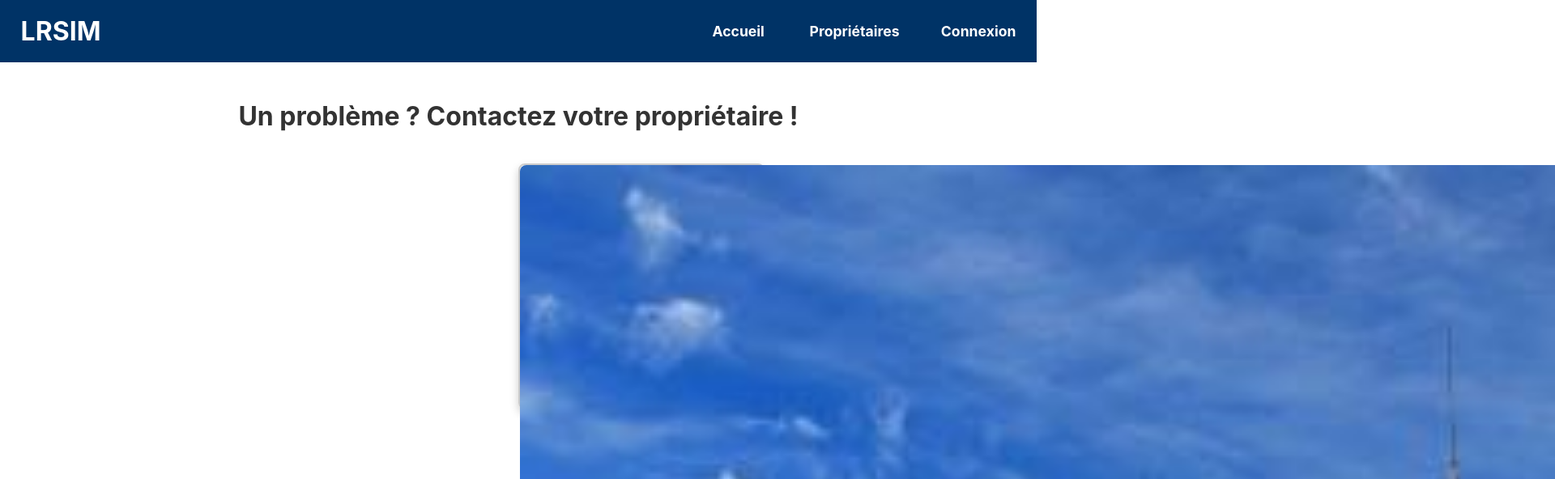
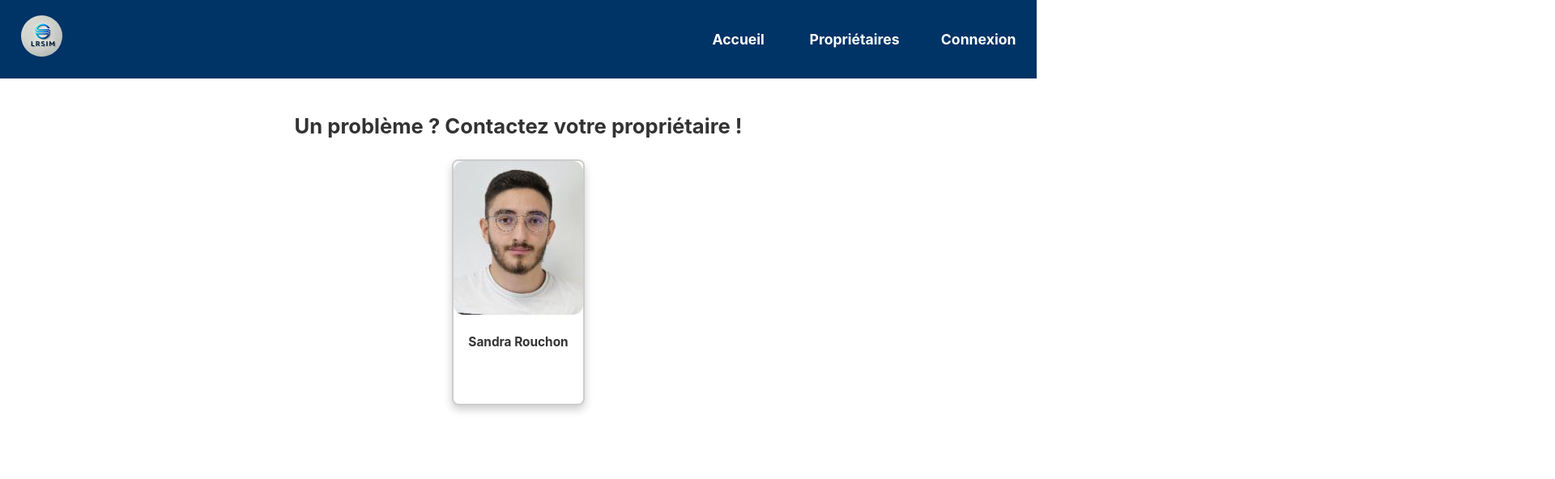
Before and after one commit to Gabriel34190/LRSIM, a React (Create React App) app: page /proprietaires in a window 1280 px wide. Shown: the top 592 px of the page at 81% size, 1920 px wide, since content can reach past the window. Built offline with nearby package versions, Linux system fonts and the light colour scheme.

Commit message:
Avacée sur les appartements et détails -> struct comme book

```diff
--- a/src/components/AppartementDetailsPage.js
+++ b/src/components/AppartementDetailsPage.js
@@ -4,6 +4,7 @@ import { doc, getDoc } from 'firebase/firestore';
 import { auth, db } from './firebase-config';
 import '../css/Home.css';
 import '../css/LocationPage.css';
+import logo from '../images/LRSIM.png'
 
 const AppartementDetailsPage = () => {
     const { locationId, appartementId } = useParams(); // Récupération des IDs
@@ -48,7 +49,9 @@ const AppartementDetailsPage = () => {
     return (
         <div>
             <div className="navbar">
-                <div className="logo">LesRouchons.com</div>
+            <div className="logo">
+                <img src={logo} alt="Logo" style={{ width: '4vw', height: '4hw', borderRadius: '56%'}} />
+            </div>
                 <div className="status-label">{user ? 'Connected' : 'Not Connected'}</div>
                 <div>
                     <a href="/" className="nav-link">Accueil</a>
--- a/src/components/LocationPage.js
+++ b/src/components/LocationPage.js
@@ -5,6 +5,7 @@ import { auth, db } from './firebase-config';
 import NewAppartementForm from './NewAppartementForm';
 import '../css/Home.css';
 import '../css/LocationPage.css';
+import logo from '../images/LRSIM.png';
 
 const LocationPage = () => {
     const { id } = useParams(); // Récupère l'ID du lieu depuis l'URL
@@ -86,7 +87,6 @@ const LocationPage = () => {
         navigate(`/details-appartement/${id}/${appartementId}`);
     };
 
-
     // Callback pour ajouter un appartement
     const handleAppartementAdded = (newAppartement) => {
         setAppartements((prev) => [...prev, newAppartement]);
@@ -99,7 +99,7 @@ const LocationPage = () => {
             {/* Navbar */}
             <div className="navbar">
                 <div className="logo">
-                    <img src="/public/LRSIM.png" alt="Logo" />
+                    <img src={logo} alt="Logo" style={{ width: '4vw', height: '4vw', borderRadius: '50%' }} />
                 </div>
                 <div className="status-label">{user ? 'Connected' : 'Not Connected'}</div>
                 <div>
@@ -145,6 +145,8 @@ const LocationPage = () => {
                         className="appartement-card"
                         onClick={() => handleAppartementClick(appartement.id)}
                     >
+                        {/* Bouton de suppression affiché seulement si l'utilisateur est connecté */}
+                        {user && (
                             <button
                                 className="delete-button"
                                 onClick={(e) => {
@@ -154,6 +156,7 @@ const LocationPage = () => {
                             >
                                 ✖
                             </button>
+                        )}
                         <h2>{appartement.name}</h2>
                         {appartement.imageURL && (
                             <img
@@ -161,10 +164,10 @@ const LocationPage = () => {
                             alt={appartement.name}
                             style={{
                                 width: '100%',         // Largeur adaptative
-                                    maxWidth: '250px',     // Largeur maximale si nécessaire
-                                    height: 'auto',        // Hauteur ajustée proportionnellement
+                                maxWidth: '20vw',      // Largeur maximale en fonction de la largeur de l'écran
+                                height: 'auto',        // Hauteur proportionnelle
                                 objectFit: 'cover',
-                                    borderRadius: '8px'
+                                borderRadius: '1vw'    // Coins arrondis proportionnels à la largeur de l'écran
                                 }}
                             />
                         )}
--- a/src/components/NewLocationForm.js
+++ b/src/components/NewLocationForm.js
@@ -76,7 +76,14 @@ const NewLocationForm = ({ onClose, onLocationAdded }) => {
                         <img
                             src={image}
                             alt={`Option ${index}`}
-                            style={{ width: '100px', height: '100px', objectFit: 'cover', borderRadius: '8px' }}
+                            style={{
+                                width: '10vw',
+                                height: '10vw',
+                                maxWidth: '120px', // Limite max
+                                maxHeight: '120px',
+                                objectFit: 'cover',
+                                borderRadius: '0.5vw',
+                            }}
                         />
                     </div>
                 ))}
@@ -84,7 +91,18 @@ const NewLocationForm = ({ onClose, onLocationAdded }) => {
 
             {/* Aperçu de l'image */}
             <div className="image-preview">
-                <img src={selectedImage} alt="Aperçu du lieu" style={{ width: '200px', height: '200px', objectFit: 'cover', borderRadius: '8px' }} />
+                <img
+                    src={selectedImage}
+                    alt="Aperçu du lieu"
+                    style={{
+                        width: '20vw',
+                        height: '20vw',
+                        maxWidth: '200px',
+                        maxHeight: '200px',
+                        objectFit: 'cover',
+                        borderRadius: '0.5vw'
+                    }}
+                />
             </div>
 
             {/* Boutons */}
--- a/src/components/Proprietaires.js
+++ b/src/components/Proprietaires.js
@@ -1,6 +1,8 @@
 import React, { useState, useEffect } from 'react';
 import '../css/Proprietaires.css'; // Chemin vers le CSS
-import MontpellierImage from '../images/Montpellier.jpeg'; // Assurez-vous que le chemin est correct
+import PhotoSandra from '../images/pion_gaby.jpg'; // Assurez-vous que le chemin est correct
+import logo from '../images/LRSIM.png'
+
 
 const Proprietaires = () => {
     const [selectedOwner, setSelectedOwner] = useState(null); // État pour le propriétaire sélectionné
@@ -27,7 +29,9 @@ const Proprietaires = () => {
     return (
         <div>
             <div className="navbar">
-                <div className="logo">LRSIM</div>
+            <div className="logo">
+                <img src={logo} alt="Logo" style={{ width: '4vw', height: '4hw', borderRadius: '56%'}} />
+            </div>
                 <div>
                     <a href="/" className="nav-link">Accueil</a> {/* Ajout du lien "Accueil" */}
                     <a href="/proprietaires" className="nav-link">Propriétaires</a>
@@ -40,10 +44,8 @@ const Proprietaires = () => {
                 <div className="home-container">
                     <h1 className="home-title">Un problème ? Contactez votre propriétaire !</h1>
                     <div className="location-card" onClick={() => handleOwnerClick('Sandra')}>
-                    </div>
-                    <div className="location-card" onClick={() => handleOwnerClick('Alain')}>
-                        <img src={MontpellierImage} alt="Alain" />
-                        <p>Alain Rouchon</p>
+                        <img src={PhotoSandra} alt="Sandra" />
+                        <p>Sandra Rouchon</p>
                     </div>
                 </div>
 
@@ -55,29 +57,12 @@ const Proprietaires = () => {
                         {selectedOwner === 'Sandra' && (
                             <>
                                 <p><strong>Nom Complet :</strong> Sandra Rouchon</p>
-                                <p><strong>Numéro de Téléphone :</strong> 0123 456 789</p>
-                                <p><strong>Adresse Email :</strong> sandra@example.com</p>
-                                <p><strong>Adresse Postale :</strong> 123 Rue de Montpellier, 34000 Montpellier</p>
+                                <p><strong>Numéro de Téléphone :</strong>06 80 59 06 37</p>
+                                <p><strong>Adresse Email :</strong> sandra</p>
+                                <p><strong>Adresse Postale :</strong> 1040 Avenue de L'Europe, Laroque 34190</p>
                                 <p><strong>Disponibilité :</strong> Lundi - Vendredi, 9h - 18h</p>
                                 <p><strong>Préférences de Contact :</strong> Email de préférence</p>
-                                <p><strong>Détails du Contrat de Location :</strong> Bail jusqu'à 2025</p>
-                                <p><strong>Services d'Urgence :</strong> Plombier: 0123 456 790</p>
-                                <p><strong>Historique de Réparations :</strong> Réparation de fuite en 2023</p>
                                 <p><strong>Remarques Spéciales :</strong> Très réactif aux demandes.</p>
-                            </>
-                        )}
-                        {selectedOwner === 'Alain' && (
-                            <>
-                                <p><strong>Nom Complet :</strong> Alain Rouchon</p>
-                                <p><strong>Numéro de Téléphone :</strong> 0987 654 321</p>
-                                <p><strong>Adresse Email :</strong> alain@example.com</p>
-                                <p><strong>Adresse Postale :</strong> 456 Avenue des Écoles, 34000 Montpellier</p>
-                                <p><strong>Disponibilité :</strong> Mardi - Samedi, 10h - 17h</p>
-                                <p><strong>Préférences de Contact :</strong> Téléphone de préférence</p>
-                                <p><strong>Détails du Contrat de Location :</strong> Bail jusqu'à 2024</p>
-                                <p><strong>Services d'Urgence :</strong> Électricien: 0987 654 322</p>
-                                <p><strong>Historique de Réparations :</strong> Réparation du chauffage en 2022</p>
-                                <p><strong>Remarques Spéciales :</strong> Disponible pour des visites le week-end.</p>
                             </>
                         )}
                     </div>
--- a/src/css/Proprietaires.css
+++ b/src/css/Proprietaires.css
@@ -1,45 +1,76 @@
-/* Proprietaires.css */
-.content-container {
-    transition: filter 0.3s; /* Transition pour le flou */
+/* Définition des variables */
+:root {
+    --blur-intensity: 8px; /* Intensité du flou */
+    --dropdown-width: 30vw; /* Largeur du menu en pourcentage */
+    --dropdown-padding: 2vw; /* Padding adaptatif */
+    --dropdown-radius: 1vw; /* Arrondi des bordures */
+    --font-size-title: 2vw; /* Taille du titre */
+    --font-size-text: 1.2vw; /* Taille du texte */
+    --image-size: 100%; /* Taille dynamique de l'image */
 }
 
-.content-container.flipped {
-    filter: blur(5px); /* Applique un flou au contenu */
+/* Effet de flou */
+.content-container {
+    transition: filter 0.3s;
 }
 
+.content-container.flipped,
 body-blurred .content-container {
-    filter: blur(5px); /* Applique le flou au contenu */
+    filter: blur(var(--blur-intensity));
 }
 
+/* Menu déroulant */
 .dropdown-menu {
     position: fixed;
-    top: 70px; /* Juste en dessous de la barre de navigation */
+    top: 70px;
     left: 0;
-    width: 300px; /* Largeur du menu */
+    width: var(--dropdown-width);
     background-color: white;
     box-shadow: 0 4px 8px rgba(0, 0, 0, 0.2);
-    z-index: 1000; /* S'assurer que le menu soit au-dessus des autres éléments */
-    padding: 20px;
-    border-radius: 8px;
-    text-align: left; /* Alignement du texte à gauche */
-    resize: horizontal; /* Permettre le redimensionnement horizontal */
-    overflow: auto; /* Permet de faire défiler le contenu si nécessaire */
+    z-index: 1000;
+    padding: var(--dropdown-padding);
+    border-radius: var(--dropdown-radius);
+    text-align: left;
+    resize: horizontal;
+    overflow: auto;
 }
 
 .close-button {
     background: none;
     border: none;
-    font-size: 18px;
+    font-size: 1.5vw;
     cursor: pointer;
-    float: right; /* Aligner le bouton de fermeture à droite */
+    float: right;
 }
 
 .dropdown-menu h2 {
-    font-size: 1.5em; /* Taille du titre dans le menu */
-    margin-bottom: 10px;
+    font-size: var(--font-size-title);
+    margin-bottom: 1vw;
 }
 
 .dropdown-menu p {
-    font-size: 1.1em; /* Taille du texte dans le menu */
-    margin: 5px 0; /* Espacement vertical entre les paragraphes */
+    font-size: var(--font-size-text);
+    margin: 0.5vw 0;
 }
+
+/* Carte de localisation */
+.location-card {
+    display: flex;
+    flex-direction: column;
+    align-items: center;
+    cursor: pointer;
+    width: fit-content;
+}
+
+.location-card img {
+    width: var(--image-size);
+    height: auto;
+    max-width: 100%; /* Assure que l'image ne dépasse pas la taille originale */
+    border-radius: 1vw; /* Arrondi des bords de l'image */
+}
+
+.location-card p {
+    margin-top: 0.5vw;
+    font-size: var(--font-size-text);
+    text-align: center;
+}
```
Also changed, not shown: src/images/pion_gaby.jpg (added). Lines whose indentation alone changed are shown as unchanged.
